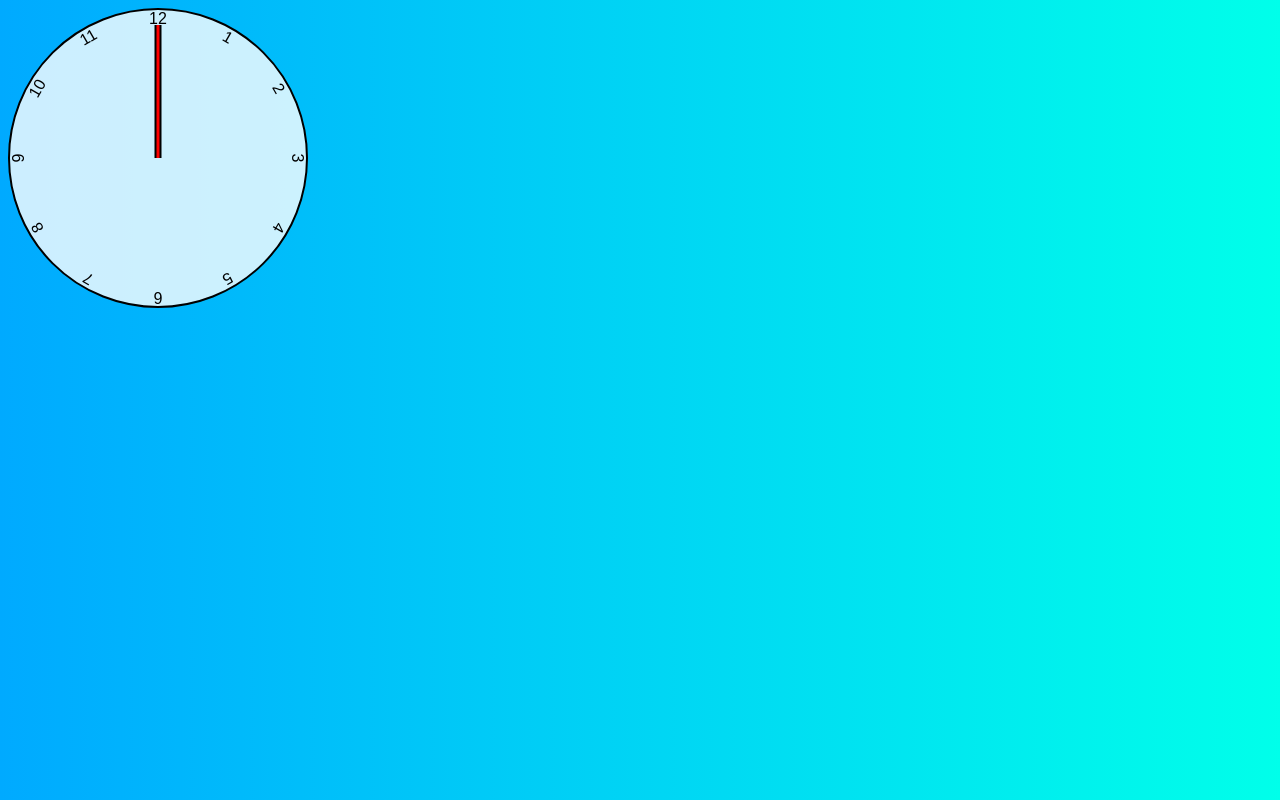
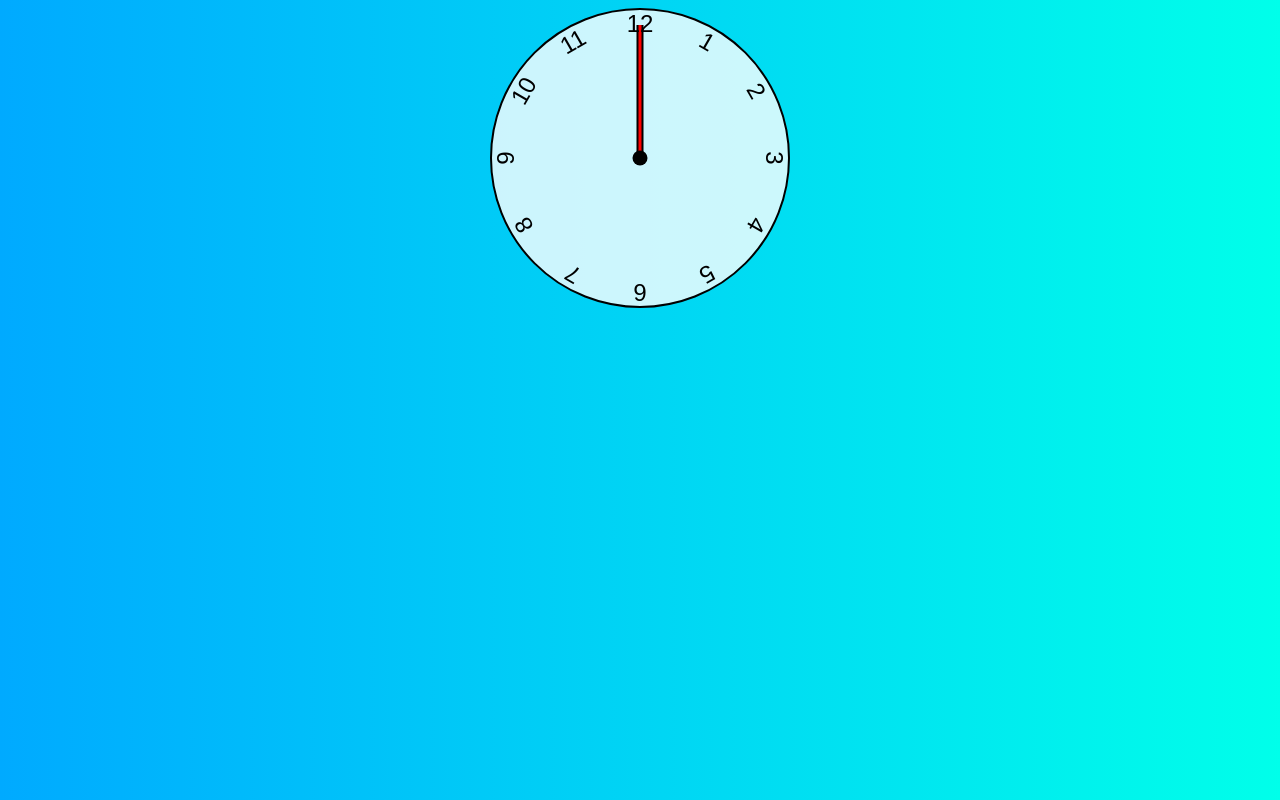
Before and after one commit to KrzysiekPolowiec/timerek, a plain HTML site: page index.html in a window 1280 px wide. Drawn offline with Linux system fonts and the light colour scheme.

Commit message:
Update style.css

```diff
--- a/style.css
+++ b/style.css
@@ -5,7 +5,10 @@ font-family: Gothan Rounded,sans-serif;
 
 body{
     background: linear-gradient(to right, hsl(200,100%,50%), hsl(175,100%,50%));
-
+    display:flex;
+    justify-content: center;
+    align-items: center;
+    min-height: hidden;
 }
 
 .clock{
@@ -22,6 +25,7 @@ body{
     height: 100%;
     text-align: center;
     transform: rotate(var(--rotation));
+    font-size: 1.5rem;
 }
 .clock .number1 { --rotation: 30deg}
 .clock .number2 { --rotation: 60deg}
@@ -47,6 +51,21 @@ body{
     transform: translateX(-50%) rotate(calc(var(--rotation)*1deg));
 }
 
+.clock::after{
+    content: "";
+    position: absolute;
+    background-color: black;
+    z-index: 11;
+    width: 15px;
+    height: 15px;
+    top: 50%;
+    left: 50%;
+    transform: translate(-50%,-50%);
+    border-radius:50%;
+
+}
+
+
 .clock .hand.second{
     width: 3px;
     height: 45%;
```
